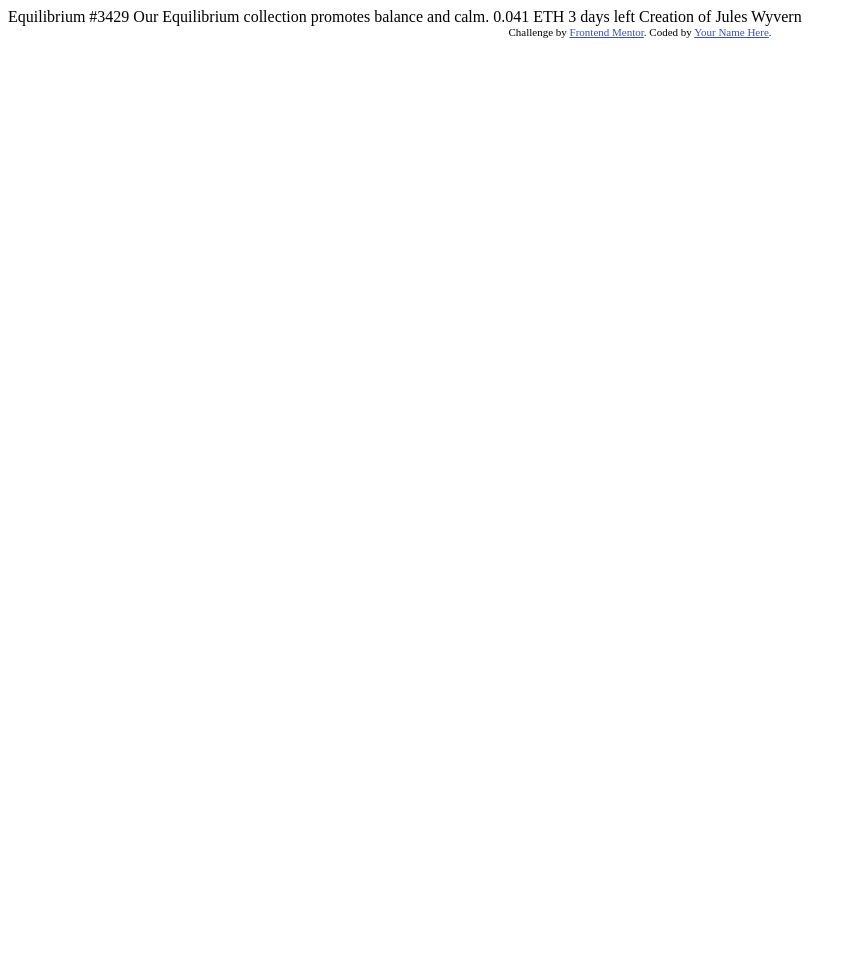
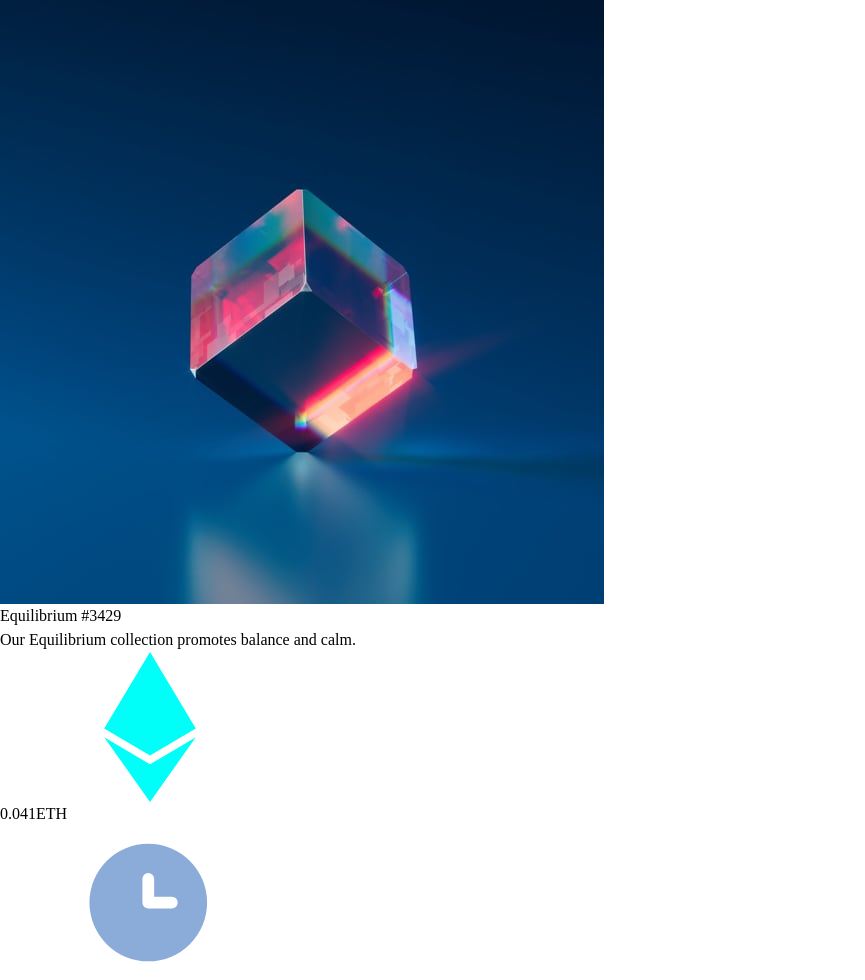
Before and after one commit to johndoecs/nft-preview-card-component, a plain HTML site: page index.html in a window 1280 px wide. Shown: the top 980 px of the page, without its empty margins (0-865 px from the left). Before the commit the page ends 800 px from the top, so only its background shows below. Drawn offline with Linux system fonts and the light colour scheme.

Commit message:
Add reset stylesheet and html structure

```diff
--- a/index.html
+++ b/index.html
@@ -6,28 +6,46 @@
 
   <link rel="icon" type="image/png" sizes="32x32" href="./images/favicon-32x32.png">
 
+  <link rel="preconnect" href="https://fonts.googleapis.com">
+  <link rel="preconnect" href="https://fonts.gstatic.com" crossorigin>
+  <link href="https://fonts.googleapis.com/css2?family=Outfit:wght@300;400;600&display=swap" rel="stylesheet">
+
+  <link rel="stylesheet" href="reset.css">
+  <link rel="stylesheet" href="style.css">
+
   <title>Frontend Mentor | NFT preview card component</title>
 
-  <!-- Feel free to remove these styles or customise in your own stylesheet 👍 -->
-  <style>
-    .attribution { font-size: 11px; text-align: center; }
-    .attribution a { color: hsl(228, 45%, 44%); }
-  </style>
 </head>
 <body>
 
-  Equilibrium #3429
+  <article class="card">
 
-  Our Equilibrium collection promotes balance and calm.
+    <img src="images/image-equilibrium.jpg" alt="" class="card-image">
 
-  0.041 ETH
-  3 days left
+    <h2>Equilibrium #3429</h2>
 
-  Creation of Jules Wyvern
+    <p>Our Equilibrium collection promotes balance and calm.</p>
 
-  <div class="attribution">
-    Challenge by <a href="https://www.frontendmentor.io?ref=challenge" target="_blank">Frontend Mentor</a>.
-    Coded by <a href="#">Your Name Here</a>.
-  </div>
+    <div>
+      <svg class="icon">
+        <use xlink:href="images/icons.svg#icon-ethereum"></use>
+      </svg>
+      <data value="0.041ETH">0.041ETH</data>
+    </div>
+
+    <div>
+      <svg class="icon">
+        <use xlink:href="images/icons.svg#icon-clock"></use>
+      </svg>
+      <time datetime="">3 days left</time>
+    </div>
+
+    <footer>
+      <img src="images/image-avatar.png" alt="">
+      <span>Creation of <b>Jules Wyvern</b></span>
+    </footer>
+
+  </article>
+
 </body>
 </html>
--- /dev/null
+++ b/reset.css
@@ -0,0 +1,66 @@
+/* https://piccalil.li/blog/a-modern-css-reset */
+
+/* Box sizing rules */
+*,
+*::before,
+*::after {
+  box-sizing: border-box;
+}
+
+/* Remove default margin */
+* {
+  margin: 0;
+  padding: 0;
+  font: inherit;
+}
+
+/* Remove list styles on ul, ol elements with a list role, which suggests default styling will be removed */
+ul[role="list"],
+ol[role="list"] {
+  list-style: none;
+}
+
+/* Set core root defaults */
+html:focus-within {
+  scroll-behavior: smooth;
+}
+
+html,
+body {
+  height: 100%;
+}
+
+/* Set core body defaults */
+body {
+  text-rendering: optimizeSpeed;
+  line-height: 1.5;
+}
+
+/* A elements that don't have a class get default styles */
+a:not([class]) {
+  text-decoration-skip-ink: auto;
+}
+
+/* Make images easier to work with */
+img,
+picture,
+svg {
+  max-width: 100%;
+  display: block;
+}
+
+/* Remove all animations, transitions and smooth scroll for people that prefer not to see them */
+@media (prefers-reduced-motion: reduce) {
+  html:focus-within {
+    scroll-behavior: auto;
+  }
+
+  *,
+  *::before,
+  *::after {
+    animation-duration: 0.01ms !important;
+    animation-iteration-count: 1 !important;
+    transition-duration: 0.01ms !important;
+    scroll-behavior: auto !important;
+  }
+}
--- /dev/null
+++ b/style.css
@@ -0,0 +1,40 @@
+:root {
+
+
+    --clr-primary-600: hsl(215, 51%, 70%);
+
+    --clr-accent-300: hsl(178, 100%, 50%);
+
+    --clr-neutral-900: hsl(217, 54%, 11%);
+    --clr-neutral-700: hsl(216, 50%, 16%);
+    --clr-neutral-600: hsl(215, 32%, 27%);
+    --clr-neutral-100: hsl(0, 0%, 100%);
+
+    --ff-primary: 'Outfit', sans-serif;
+
+    --fw-light: 300;
+    --fw-regular: 400;
+    --fw-semi-bold: 600;
+
+    --fs-300: 0.8125rem; /*13*/
+    --fs-400: 0.875rem; /*14*/
+    --fs-500: 0.9375rem; /*15*/
+    --fs-600: 1rem;
+    --fs-700: 1.875rem; /*30*/
+    --fs-800: 2.5rem; /*40*/
+    --fs-900: 3.5rem; /*56*/
+
+    --size-100: 0.25rem;
+    --size-200: 0.5rem;
+    --size-300: 0.75rem;
+    --size-400: 1rem;
+    --size-500: 1.5rem;
+    --size-550: 1.7rem;
+    --size-600: 2rem;
+    --size-700: 3rem;
+    --size-800: 4rem;
+    --size-900: 5rem;
+
+
+
+}
```
Also changed, not shown: images/icons.svg (added), 1 other file.
